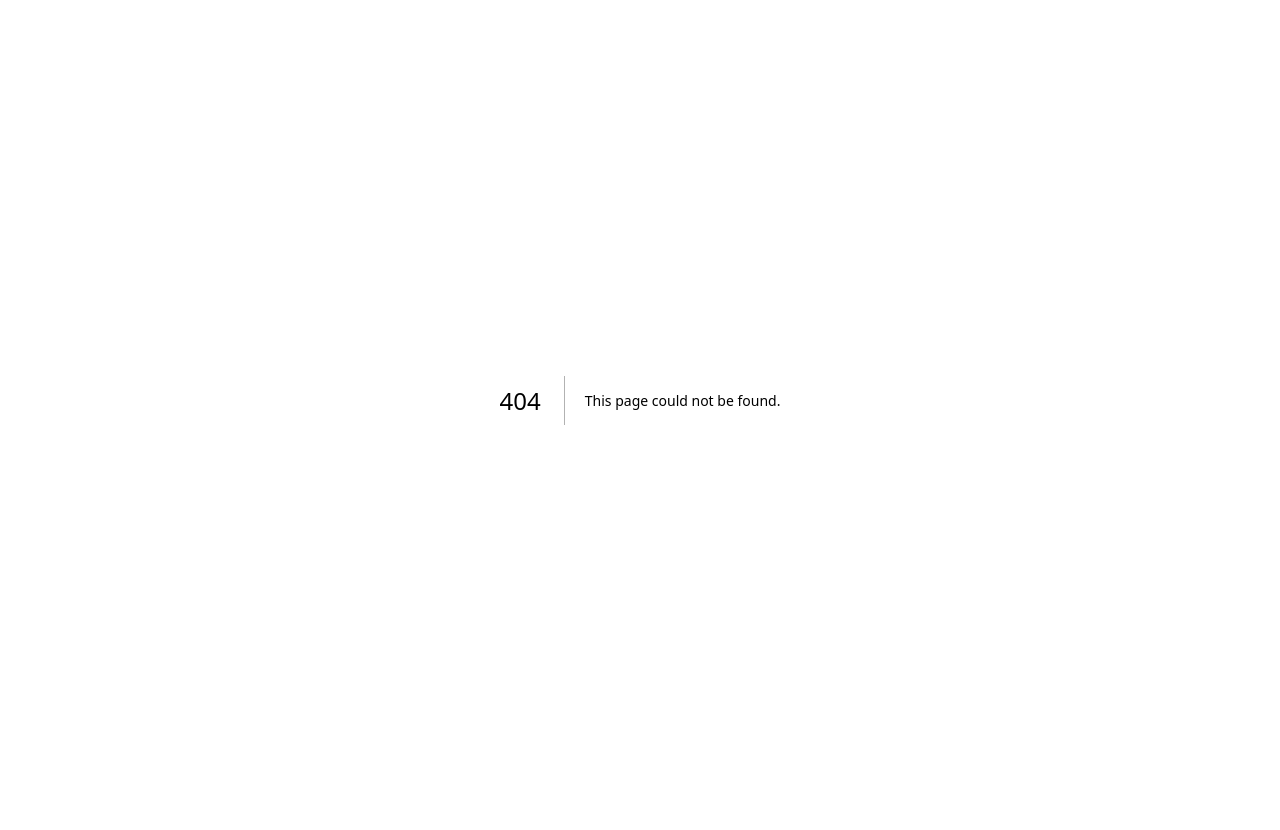
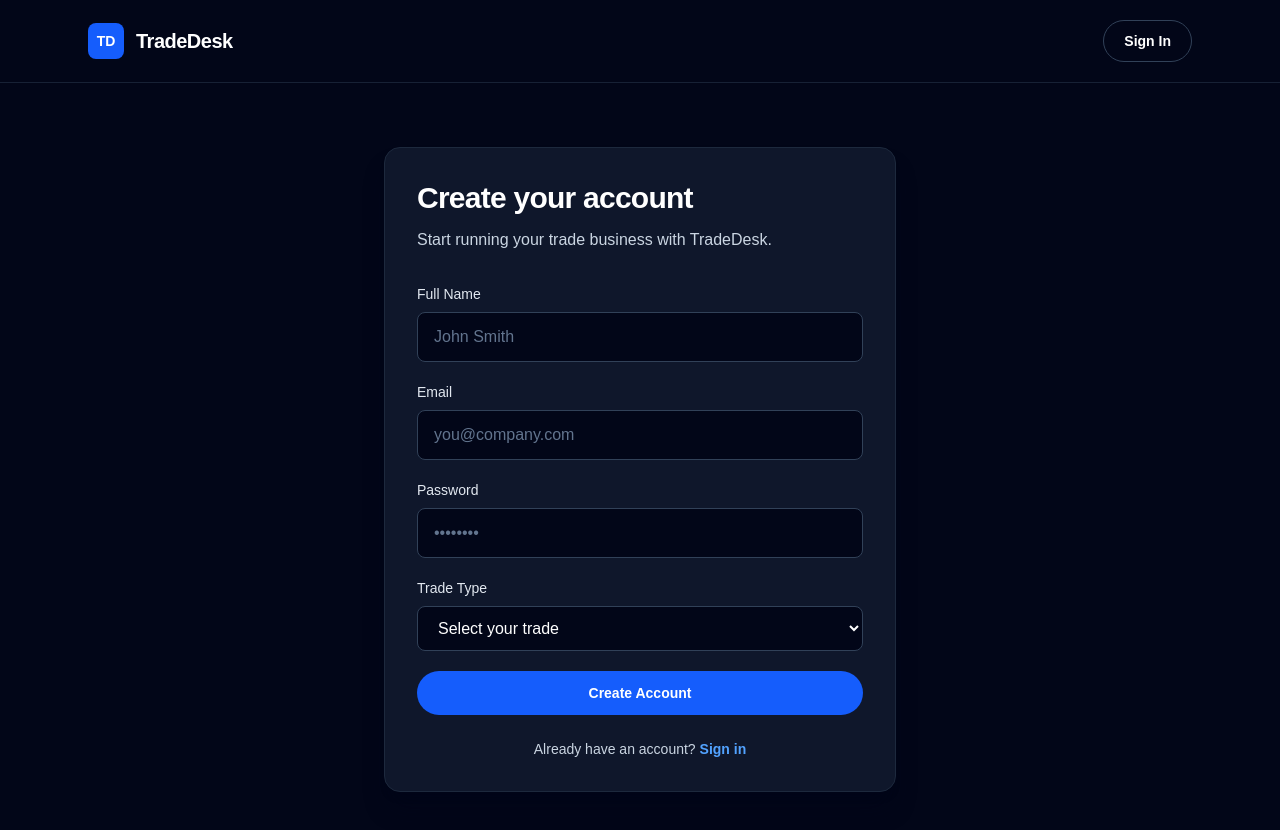
Before and after one commit to Rghazal06/tradedesk, a Next.js app in the folder tradedesk/: page /signup in a window 1280 px wide. Before the commit this address had no page. Shown: the top 830 px of the page. Before the commit the page ends 800 px from the top, so only its background shows below. Built offline with nearby package versions, Linux system fonts and the light colour scheme.

Commit message:
added signup and login pages

```diff
--- /dev/null
+++ b/tradedesk/app/login/page.tsx
@@ -0,0 +1,82 @@
+import Link from "next/link";
+
+export default function LoginPage() {
+  return (
+    <div className="min-h-screen bg-slate-950 text-white">
+      <header className="border-b border-slate-800/80">
+        <nav className="mx-auto flex w-full max-w-6xl items-center justify-between px-6 py-5">
+          <Link href="/" className="flex items-center gap-3">
+            <div className="flex h-9 w-9 items-center justify-center rounded-lg bg-blue-600 text-sm font-bold">
+              TD
+            </div>
+            <span className="text-xl font-semibold tracking-tight">TradeDesk</span>
+          </Link>
+          <Link
+            href="/signup"
+            className="rounded-full border border-slate-700 px-5 py-2.5 text-sm font-semibold text-white transition hover:border-slate-500"
+          >
+            Create Account
+          </Link>
+        </nav>
+      </header>
+
+      <main className="mx-auto flex w-full max-w-6xl justify-center px-6 py-16">
+        <section className="w-full max-w-lg rounded-2xl border border-slate-800 bg-slate-900 p-8 shadow-xl shadow-slate-950/40">
+          <h1 className="text-3xl font-bold tracking-tight">Welcome back</h1>
+          <p className="mt-3 text-slate-300">
+            Sign in to continue managing your business with TradeDesk.
+          </p>
+
+          <form className="mt-8 space-y-5">
+            <div>
+              <label
+                htmlFor="email"
+                className="mb-2 block text-sm font-medium text-slate-200"
+              >
+                Email
+              </label>
+              <input
+                id="email"
+                type="email"
+                placeholder="you@company.com"
+                className="w-full rounded-lg border border-slate-700 bg-slate-950 px-4 py-3 text-white placeholder:text-slate-500 focus:border-blue-500 focus:outline-none"
+              />
+            </div>
+
+            <div>
+              <label
+                htmlFor="password"
+                className="mb-2 block text-sm font-medium text-slate-200"
+              >
+                Password
+              </label>
+              <input
+                id="password"
+                type="password"
+                placeholder="••••••••"
+                className="w-full rounded-lg border border-slate-700 bg-slate-950 px-4 py-3 text-white placeholder:text-slate-500 focus:border-blue-500 focus:outline-none"
+              />
+            </div>
+
+            <button
+              type="submit"
+              className="w-full rounded-full bg-blue-600 px-5 py-3 text-sm font-semibold text-white transition hover:bg-blue-500"
+            >
+              Sign In
+            </button>
+          </form>
+
+          <p className="mt-6 text-center text-sm text-slate-300">
+            Don&apos;t have an account?{" "}
+            <Link
+              href="/signup"
+              className="font-semibold text-blue-400 transition hover:text-blue-300"
+            >
+              Create one
+            </Link>
+          </p>
+        </section>
+      </main>
+    </div>
+  );
+}
--- a/tradedesk/app/page.tsx
+++ b/tradedesk/app/page.tsx
@@ -1,3 +1,5 @@
+import Link from "next/link";
+
 export default function Home() {
   const features = [
     "Instant Quotes",
@@ -21,9 +23,12 @@
             </div>
             <span className="text-xl font-semibold tracking-tight">TradeDesk</span>
           </div>
-          <button className="rounded-full bg-white px-5 py-2.5 text-sm font-semibold text-slate-950 transition hover:bg-slate-200">
+          <Link
+            href="/signup"
+            className="rounded-full bg-white px-5 py-2.5 text-sm font-semibold text-slate-950 transition hover:bg-slate-200"
+          >
             Get Started
-          </button>
+          </Link>
         </nav>
       </header>
 
@@ -38,9 +43,12 @@
             place.
           </p>
           <div className="mt-10">
-            <button className="rounded-full bg-blue-600 px-8 py-3 text-sm font-semibold text-white transition hover:bg-blue-500">
+            <Link
+              href="/signup"
+              className="rounded-full bg-blue-600 px-8 py-3 text-sm font-semibold text-white transition hover:bg-blue-500"
+            >
               Get Started
-            </button>
+            </Link>
           </div>
         </section>
 
--- /dev/null
+++ b/tradedesk/app/signup/page.tsx
@@ -0,0 +1,126 @@
+import Link from "next/link";
+
+const tradeOptions = [
+  "Electrician",
+  "Plumber",
+  "HVAC",
+  "General Contractor",
+  "Roofer",
+  "Other",
+];
+
+export default function SignupPage() {
+  return (
+    <div className="min-h-screen bg-slate-950 text-white">
+      <header className="border-b border-slate-800/80">
+        <nav className="mx-auto flex w-full max-w-6xl items-center justify-between px-6 py-5">
+          <Link href="/" className="flex items-center gap-3">
+            <div className="flex h-9 w-9 items-center justify-center rounded-lg bg-blue-600 text-sm font-bold">
+              TD
+            </div>
+            <span className="text-xl font-semibold tracking-tight">TradeDesk</span>
+          </Link>
+          <Link
+            href="/login"
+            className="rounded-full border border-slate-700 px-5 py-2.5 text-sm font-semibold text-white transition hover:border-slate-500"
+          >
+            Sign In
+          </Link>
+        </nav>
+      </header>
+
+      <main className="mx-auto flex w-full max-w-6xl justify-center px-6 py-16">
+        <section className="w-full max-w-lg rounded-2xl border border-slate-800 bg-slate-900 p-8 shadow-xl shadow-slate-950/40">
+          <h1 className="text-3xl font-bold tracking-tight">Create your account</h1>
+          <p className="mt-3 text-slate-300">
+            Start running your trade business with TradeDesk.
+          </p>
+
+          <form className="mt-8 space-y-5">
+            <div>
+              <label
+                htmlFor="fullName"
+                className="mb-2 block text-sm font-medium text-slate-200"
+              >
+                Full Name
+              </label>
+              <input
+                id="fullName"
+                type="text"
+                placeholder="John Smith"
+                className="w-full rounded-lg border border-slate-700 bg-slate-950 px-4 py-3 text-white placeholder:text-slate-500 focus:border-blue-500 focus:outline-none"
+              />
+            </div>
+
+            <div>
+              <label
+                htmlFor="email"
+                className="mb-2 block text-sm font-medium text-slate-200"
+              >
+                Email
+              </label>
+              <input
+                id="email"
+                type="email"
+                placeholder="you@company.com"
+                className="w-full rounded-lg border border-slate-700 bg-slate-950 px-4 py-3 text-white placeholder:text-slate-500 focus:border-blue-500 focus:outline-none"
+              />
+            </div>
+
+            <div>
+              <label
+                htmlFor="password"
+                className="mb-2 block text-sm font-medium text-slate-200"
+              >
+                Password
+              </label>
+              <input
+                id="password"
+                type="password"
+                placeholder="••••••••"
+                className="w-full rounded-lg border border-slate-700 bg-slate-950 px-4 py-3 text-white placeholder:text-slate-500 focus:border-blue-500 focus:outline-none"
+              />
+            </div>
+
+            <div>
+              <label
+                htmlFor="tradeType"
+                className="mb-2 block text-sm font-medium text-slate-200"
+              >
+                Trade Type
+              </label>
+              <select
+                id="tradeType"
+                defaultValue=""
+                className="w-full rounded-lg border border-slate-700 bg-slate-950 px-4 py-3 text-white focus:border-blue-500 focus:outline-none"
+              >
+                <option value="" disabled>
+                  Select your trade
+                </option>
+                {tradeOptions.map((trade) => (
+                  <option key={trade} value={trade}>
+                    {trade}
+                  </option>
+                ))}
+              </select>
+            </div>
+
+            <button
+              type="submit"
+              className="w-full rounded-full bg-blue-600 px-5 py-3 text-sm font-semibold text-white transition hover:bg-blue-500"
+            >
+              Create Account
+            </button>
+          </form>
+
+          <p className="mt-6 text-center text-sm text-slate-300">
+            Already have an account?{" "}
+            <Link href="/login" className="font-semibold text-blue-400 hover:text-blue-300">
+              Sign in
+            </Link>
+          </p>
+        </section>
+      </main>
+    </div>
+  );
+}
```
